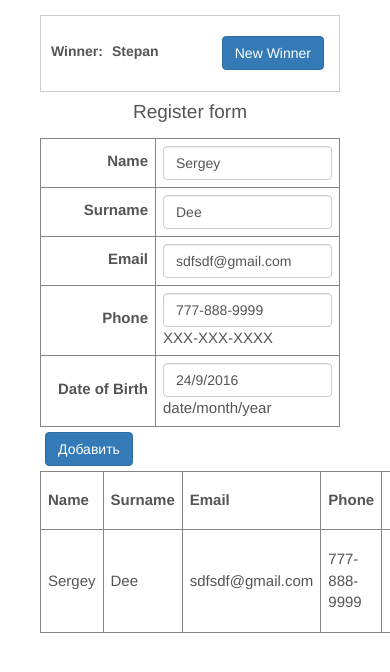
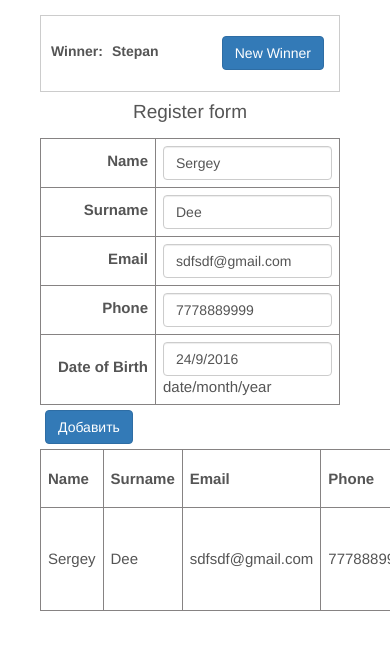
Before and after one commit to sergiimaniuk/AppJs, a website: page index.html in a window 390 px wide. Shown: the top 672 px of the page. Drawn offline with Linux system fonts and the light colour scheme.

Commit message:
set input phone to type number

```diff
--- a/index.html
+++ b/index.html
@@ -57,8 +57,7 @@
                       <td><label for="phone">Phone</label>
                       </td>
                       <td>
-                        <input id="phone" name="phone" type="text" class="form-control" placeholder="Phone" value="777-888-9999">
-                           <span>XXX-XXX-XXXX</span>
+                        <input id="phone" name="phone" type="number" class="form-control" placeholder="Phone" value="7778889999">
                       </td>
                     </tr>
                     <tr>
```
